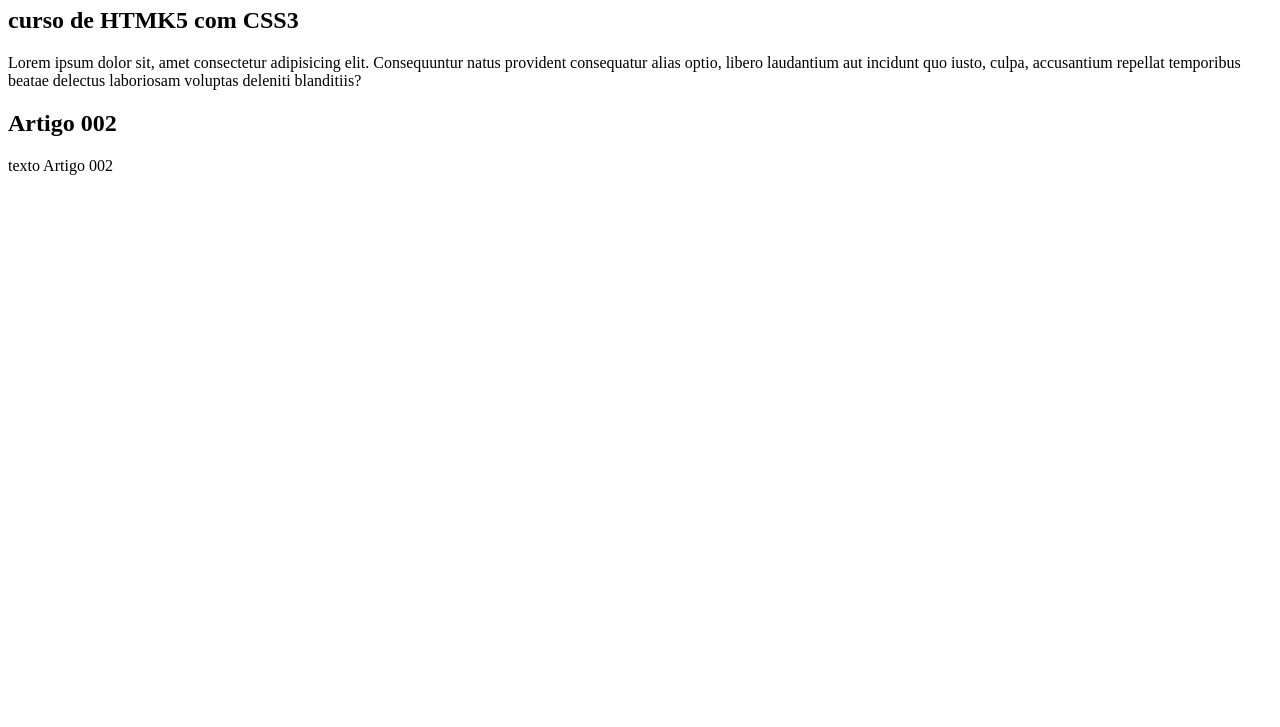
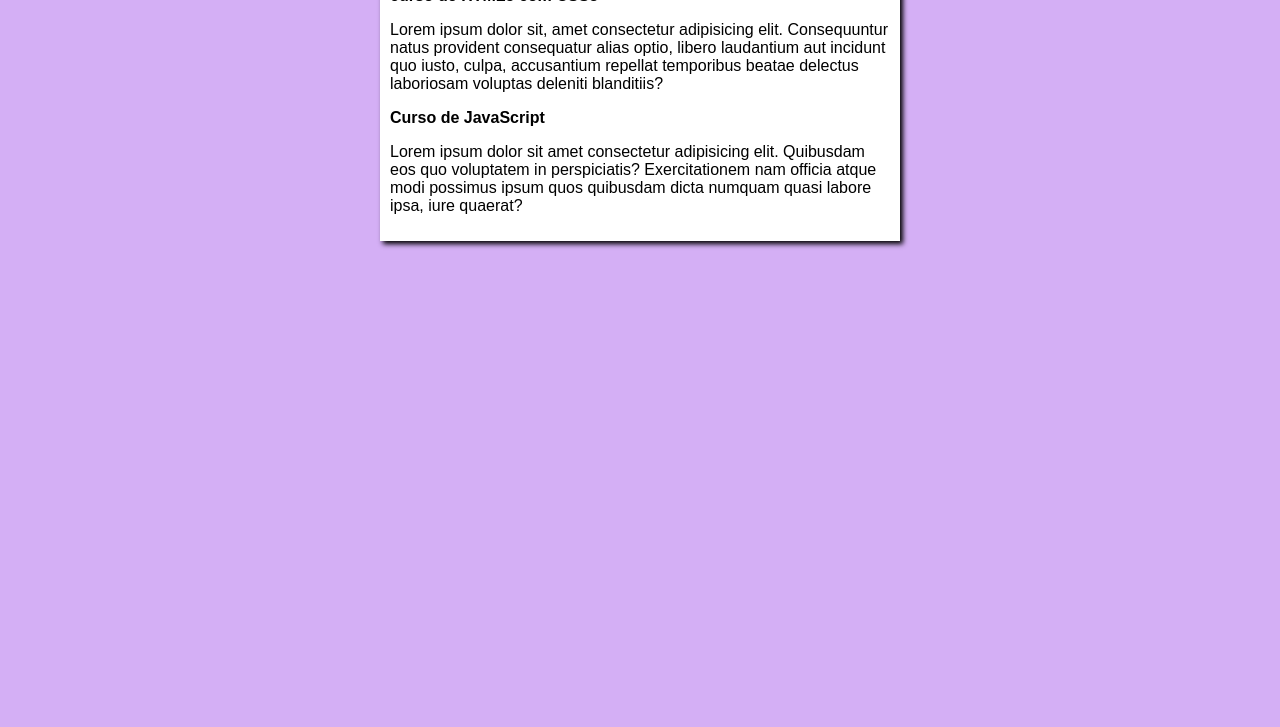
Before and after one commit to aruanaestudante/Projeto-site, a plain HTML site: page index.html in a window 1280 px wide. Shown: the part 73-800 px from the top of the page. Drawn offline with Linux system fonts and the light colour scheme.

Commit message:
Update index.html

```diff
--- a/index.html
+++ b/index.html
@@ -3,7 +3,8 @@
 <head>
     <meta charset="UTF-8">
     <meta name="viewport" content="width=device-width, initial-scale=1.0">
-    <title>Titulo do site </title>
+    <title>Curso em Video</title>
+    <link rel="stylesheet" href="estilos/style.css">
 </head>
 <body>
     <main>
@@ -11,12 +12,12 @@
             <h1>Cursos gratis</h1>
          </header>
          <article>
-            <h2>curso de HTMK5 com CSS3</h2>
+            <h2>curso de HTML5 com CSS3</h2>
             <p>Lorem ipsum dolor sit, amet consectetur adipisicing elit. Consequuntur natus provident consequatur alias optio, libero laudantium aut incidunt quo iusto, culpa, accusantium repellat temporibus beatae delectus laboriosam voluptas deleniti blanditiis?</p>
             </article>
             <article>
-                <h2>Artigo 002</h2>
-                <p>texto Artigo 002</p>
+                <h2>Curso de JavaScript</h2>
+                <p>Lorem ipsum dolor sit amet consectetur adipisicing elit. Quibusdam eos quo voluptatem in perspiciatis? Exercitationem nam officia atque modi possimus ipsum quos quibusdam dicta numquam quasi labore ipsa, iure quaerat?</p>
             </article>
     </main>
 </body>
```
